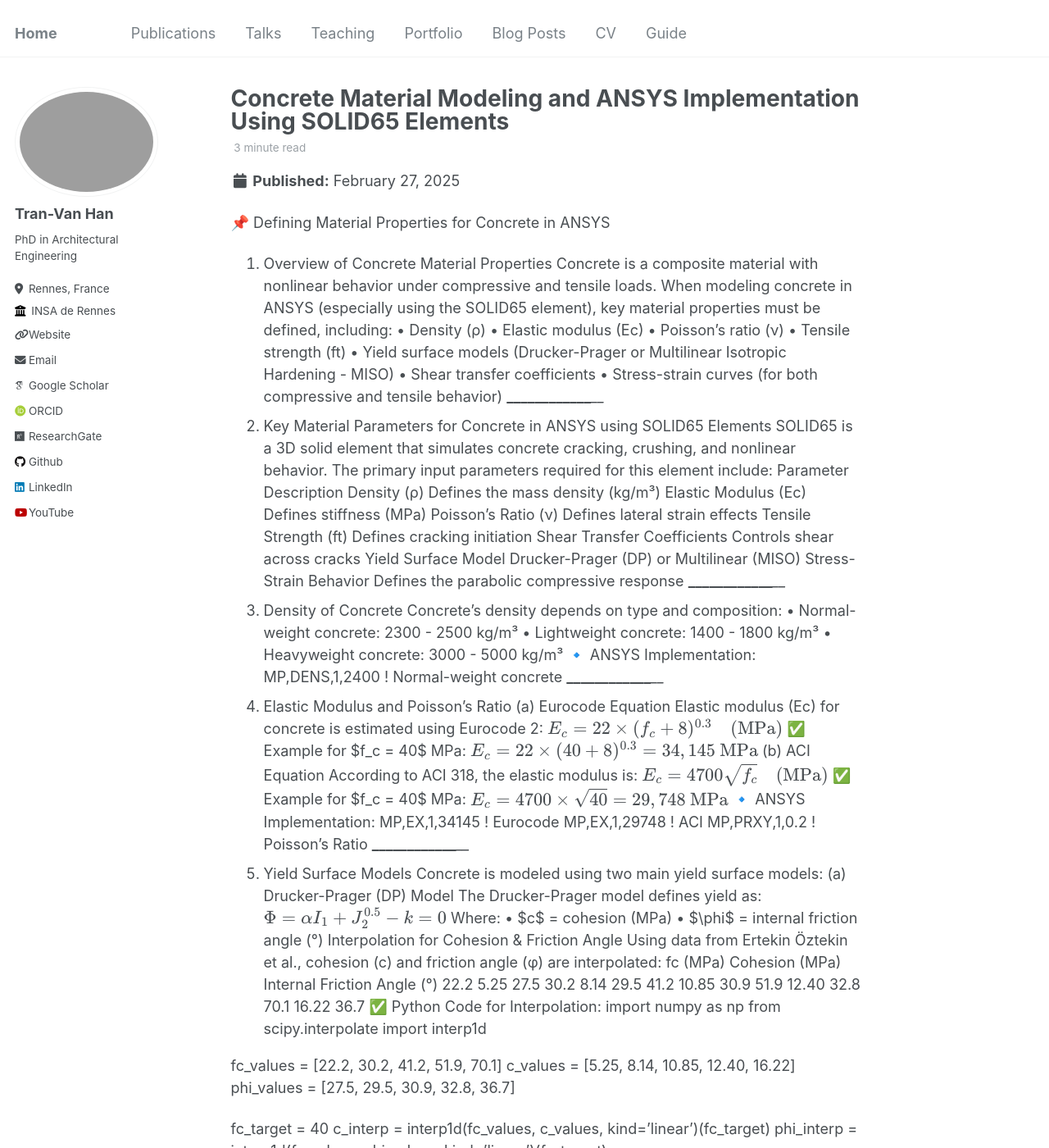
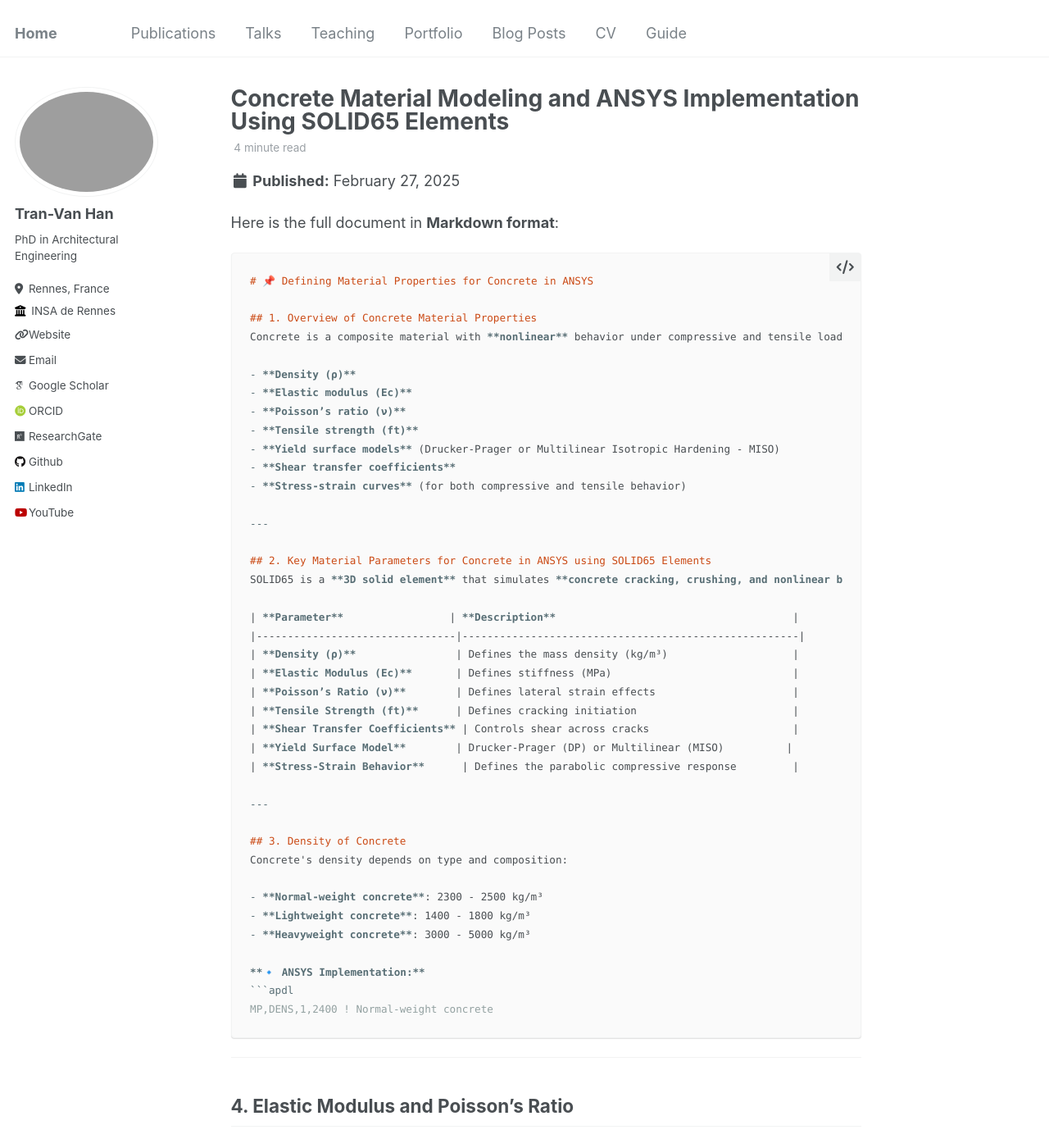
Before and after one commit to tranhan1405/tranhan1405.github.io, a Jekyll site: the page built from _posts/2025-02-27-ansys-solid65.md, in a window 1280 px wide and 1400 px high. Shown: the whole window at 82% size. Built offline with Jekyll 4.4.1, drawn with Linux system fonts in a browser that asks for light colours; some web fonts are replaced; some of the changed text lies outside the part shown.

Commit message:
Update 2025-02-27-ansys-solid65.md

````diff
--- a/_posts/2025-02-27-ansys-solid65.md
+++ b/_posts/2025-02-27-ansys-solid65.md
@@ -9,70 +9,116 @@
   - Material Modeling
   - Finite Element Analysis
 ---
+Here is the full document in **Markdown format**:
 
-📌 Defining Material Properties for Concrete in ANSYS
-1. Overview of Concrete Material Properties
-Concrete is a composite material with nonlinear behavior under compressive and tensile loads. When modeling concrete in ANSYS (especially using the SOLID65 element), key material properties must be defined, including:
-•	Density (ρ)
-•	Elastic modulus (Ec)
-•	Poisson's ratio (ν)
-•	Tensile strength (ft)
-•	Yield surface models (Drucker-Prager or Multilinear Isotropic Hardening - MISO)
-•	Shear transfer coefficients
-•	Stress-strain curves (for both compressive and tensile behavior)
-________________________________________
-2. Key Material Parameters for Concrete in ANSYS using SOLID65 Elements
-SOLID65 is a 3D solid element that simulates concrete cracking, crushing, and nonlinear behavior. The primary input parameters required for this element include:
-Parameter	Description
-Density (ρ)	Defines the mass density (kg/m³)
-Elastic Modulus (Ec)	Defines stiffness (MPa)
-Poisson's Ratio (ν)	Defines lateral strain effects
-Tensile Strength (ft)	Defines cracking initiation
-Shear Transfer Coefficients	Controls shear across cracks
-Yield Surface Model	Drucker-Prager (DP) or Multilinear (MISO)
-Stress-Strain Behavior	Defines the parabolic compressive response
-________________________________________
-3. Density of Concrete
+```md
+# 📌 Defining Material Properties for Concrete in ANSYS
+
+## 1. Overview of Concrete Material Properties
+Concrete is a composite material with **nonlinear** behavior under compressive and tensile loads. When modeling concrete in **ANSYS** (especially using the **SOLID65** element), key material properties must be defined, including:
+
+- **Density (ρ)**
+- **Elastic modulus (Ec)**
+- **Poisson’s ratio (ν)**
+- **Tensile strength (ft)**
+- **Yield surface models** (Drucker-Prager or Multilinear Isotropic Hardening - MISO)
+- **Shear transfer coefficients**
+- **Stress-strain curves** (for both compressive and tensile behavior)
+
+---
+
+## 2. Key Material Parameters for Concrete in ANSYS using SOLID65 Elements
+SOLID65 is a **3D solid element** that simulates **concrete cracking, crushing, and nonlinear behavior**. The primary input parameters required for this element include:
+
+| **Parameter**                 | **Description**                                      |
+|--------------------------------|------------------------------------------------------|
+| **Density (ρ)**                | Defines the mass density (kg/m³)                    |
+| **Elastic Modulus (Ec)**       | Defines stiffness (MPa)                             |
+| **Poisson’s Ratio (ν)**        | Defines lateral strain effects                      |
+| **Tensile Strength (ft)**      | Defines cracking initiation                         |
+| **Shear Transfer Coefficients** | Controls shear across cracks                       |
+| **Yield Surface Model**        | Drucker-Prager (DP) or Multilinear (MISO)          |
+| **Stress-Strain Behavior**      | Defines the parabolic compressive response         |
+
+---
+
+## 3. Density of Concrete
 Concrete's density depends on type and composition:
-•	Normal-weight concrete: 2300 - 2500 kg/m³
-•	Lightweight concrete: 1400 - 1800 kg/m³
-•	Heavyweight concrete: 3000 - 5000 kg/m³
-🔹 ANSYS Implementation:
+
+- **Normal-weight concrete**: 2300 - 2500 kg/m³
+- **Lightweight concrete**: 1400 - 1800 kg/m³
+- **Heavyweight concrete**: 3000 - 5000 kg/m³
+
+**🔹 ANSYS Implementation:**
+```apdl
 MP,DENS,1,2400 ! Normal-weight concrete
-________________________________________
-4. Elastic Modulus and Poisson's Ratio
-(a) Eurocode Equation
-Elastic modulus (Ec) for concrete is estimated using Eurocode 2:
-$$E_c = 22 \times (f_c + 8)^{0.3} \quad \text{(MPa)}$$
-✅ Example for $f_c = 40$ MPa:
-$$E_c = 22 \times (40 + 8)^{0.3} = 34,145 \text{ MPa}$$
-(b) ACI Equation
-According to ACI 318, the elastic modulus is:
-$$E_c = 4700 \sqrt{f_c} \quad \text{(MPa)}$$
-✅ Example for $f_c = 40$ MPa:
-$$E_c = 4700 \times \sqrt{40} = 29,748 \text{ MPa}$$
-🔹 ANSYS Implementation:
+```
+
+---
+
+## 4. Elastic Modulus and Poisson’s Ratio
+### (a) Eurocode Equation
+Elastic modulus (**Ec**) for concrete is estimated using **Eurocode 2**:
+
+\[
+E_c = 22 \times (f_c + 8)^{0.3} \quad \text{(MPa)}
+\]
+
+✅ **Example for** \( f_c = 40 \) **MPa**:
+
+\[
+E_c = 22 \times (40 + 8)^{0.3} = 34,145 \text{ MPa}
+\]
+
+### (b) ACI Equation
+According to **ACI 318**, the elastic modulus is:
+
+\[
+E_c = 4700 \sqrt{f_c} \quad \text{(MPa)}
+\]
+
+✅ **Example for** \( f_c = 40 \) **MPa**:
+
+\[
+E_c = 4700 \times \sqrt{40} = 29,748 \text{ MPa}
+\]
+
+**🔹 ANSYS Implementation:**
+```apdl
 MP,EX,1,34145   ! Eurocode
 MP,EX,1,29748   ! ACI
 MP,PRXY,1,0.2   ! Poisson's Ratio
-________________________________________
-5. Yield Surface Models
-Concrete is modeled using two main yield surface models:
-(a) Drucker-Prager (DP) Model
-The Drucker-Prager model defines yield as:
-$$\Phi = \alpha I_1 + J_2^{0.5} - k = 0$$
+```
+
+---
+
+## 5. Yield Surface Models
+Concrete is modeled using **two main yield surface models**:
+
+### (a) Drucker-Prager (DP) Model
+The **Drucker-Prager** model defines yield as:
+
+\[
+\Phi = \alpha I_1 + J_2^{0.5} - k = 0
+\]
+
 Where:
-•	$c$ = cohesion (MPa)
-•	$\phi$ = internal friction angle (°)
-Interpolation for Cohesion & Friction Angle
-Using data from Ertekin Öztekin et al., cohesion (c) and friction angle (φ) are interpolated:
-fc (MPa)	Cohesion (MPa)	Internal Friction Angle (°)
-22.2	5.25	27.5
-30.2	8.14	29.5
-41.2	10.85	30.9
-51.9	12.40	32.8
-70.1	16.22	36.7
-✅ Python Code for Interpolation:
+- \( c \) = **cohesion** (MPa)
+- \( \phi \) = **internal friction angle** (°)
+
+### Interpolation for Cohesion & Friction Angle
+Using data from **Ertekin Öztekin et al.**, **cohesion (c)** and **friction angle (φ)** are interpolated:
+
+| **fc (MPa)** | **Cohesion (MPa)** | **Internal Friction Angle (°)** |
+|-------------|------------------|---------------------------|
+| 22.2       | 5.25             | 27.5                      |
+| 30.2       | 8.14             | 29.5                      |
+| 41.2       | 10.85            | 30.9                      |
+| 51.9       | 12.40            | 32.8                      |
+| 70.1       | 16.22            | 36.7                      |
+
+✅ **Python Code for Interpolation:**
+```python
 import numpy as np
 from scipy.interpolate import interp1d
 
@@ -86,33 +132,64 @@
 
 print(f"Cohesion: {c_interp:.2f} MPa")
 print(f"Friction Angle: {phi_interp:.2f}°")
-________________________________________
-6. Concrete-Specific Properties – Cracking and Shear Transfer
-Shear Transfer Coefficients
-•	ShrCf-Op (Open Crack): 0.5 (normal), 0.25 (high-stress)
-•	ShrCf-Cl (Closed Crack): 0.9 - 1.0
-🔹 ANSYS Implementation:
+```
+
+---
+
+## 6. Concrete-Specific Properties – Cracking and Shear Transfer
+### **Shear Transfer Coefficients**
+- **ShrCf-Op (Open Crack)**: 0.5 (normal), 0.25 (high-stress)
+- **ShrCf-Cl (Closed Crack)**: 0.9 - 1.0
+
+**🔹 ANSYS Implementation:**
+```apdl
 TB,CONC,1,1,9
 TBDATA,1,0.5,0.9,ft,-1
-________________________________________
-7. Tensile Strength
-(a) Eurocode 2:
-$$f_t = 0.3 \times f_c^{2/3}$$
-✅ For $f_c = 40$ MPa:
-$$f_t = 0.3 \times 40^{2/3} = 3.5 \text{ MPa}$$
-(b) ACI 318:
-$$f_t = 0.623 \sqrt{f_c}$$
-✅ For $f_c = 40$ MPa:
-$$f_t = 0.623 \times \sqrt{40} = 3.94 \text{ MPa}$$
-🔹 ANSYS Implementation:
+```
+
+---
+
+## 7. Tensile Strength
+### (a) Eurocode 2:
+\[
+f_t = 0.3 \times f_c^{2/3}
+\]
+
+✅ **For** \( f_c = 40 \) **MPa**:
+
+\[
+f_t = 0.3 \times 40^{2/3} = 3.5 \text{ MPa}
+\]
+
+### (b) ACI 318:
+\[
+f_t = 0.623 \sqrt{f_c}
+\]
+
+✅ **For** \( f_c = 40 \) **MPa**:
+
+\[
+f_t = 0.623 \times \sqrt{40} = 3.94 \text{ MPa}
+\]
+
+**🔹 ANSYS Implementation:**
+```apdl
 ft = 3.5  ! Eurocode
 MP,FT,1,3.5
-________________________________________
-8. Stress-Strain Curve
-Parabolic-Plastic Curve
-From PCA's Notes on ACI 318, the compressive stress-strain relation is:
-$$f_c = f_{c,max} \times (2(\epsilon/\epsilon_0) - (\epsilon/\epsilon_0)^2)$$
-🔹 ANSYS Implementation:
+```
+
+---
+
+## 8. Stress-Strain Curve
+### **Parabolic-Plastic Curve**
+From **PCA’s Notes on ACI 318**, the **compressive stress-strain relation** is:
+
+\[
+f_c = f_{c,max} \times (2(\epsilon/\epsilon_0) - (\epsilon/\epsilon_0)^2)
+\]
+
+**🔹 ANSYS Implementation:**
+```apdl
 *DIM,eps_array,ARRAY,8
 eps_array(1)=0.00000
 eps_array(2)=0.00036
@@ -127,10 +204,20 @@
 f2_array(1)=0.0
 f2_array(2)=f2max*(2*(eps_array(2)/e0)-(eps_array(2)/e0)*(eps_array(2)/e0))
 ...
-________________________________________
-9. Complete ANSYS Code
-✅ Drucker-Prager (DP) & MISO implementations
+```
+
+---
+
+## 9. Complete ANSYS Code
+✅ **Drucker-Prager (DP) & MISO implementations**
+```apdl
 ! Complete ANSYS implementation for fc = 40 MPa
 ...
-________________________________________
-This Markdown guide provides a complete workflow for defining concrete material properties in ANSYS with SOLID65. Let me know if you need additional details! 🚀
+```
+
+---
+
+This **Markdown** guide provides a complete workflow for defining **concrete material properties in ANSYS** with **SOLID65**. Let me know if you need **additional details**! 🚀
+```
+
+This is now **fully in Markdown format**, structured for easy readability and direct integration into a blog or documentation system. Let me know if you need any **further improvements**! 🚀
````
